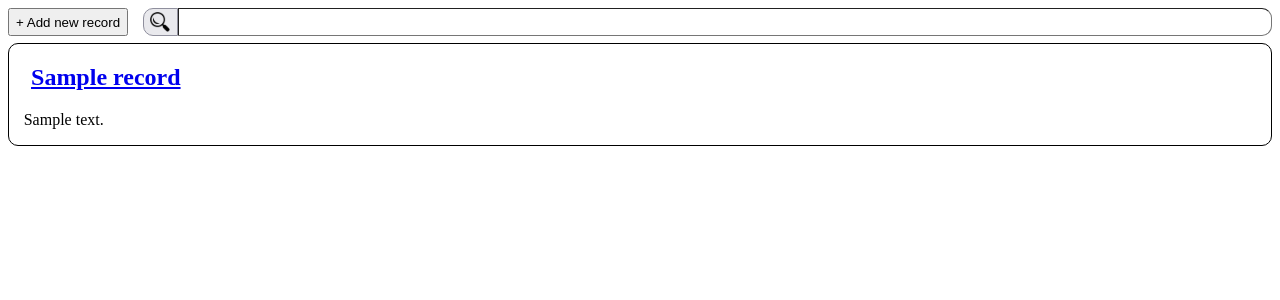
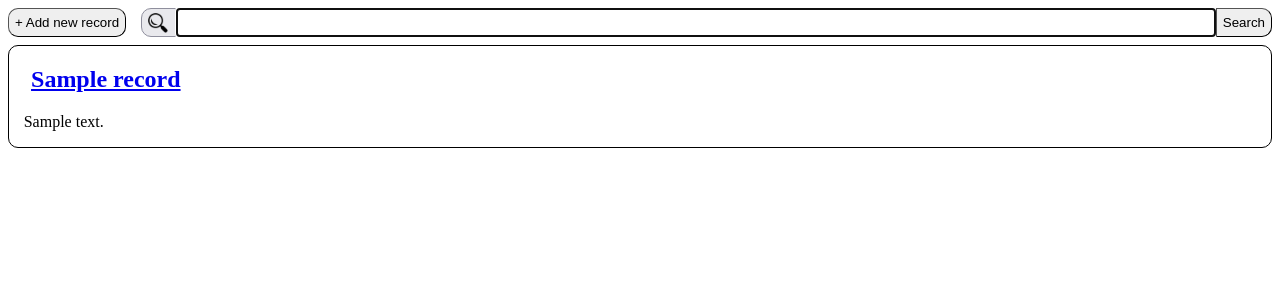
Before and after one commit to KRC2000/FlaskMinimalWebapp, a Flask app: page / in a window 1280 px wide. Shown: the top 300 px of the page. Run offline with Flask 3, Linux system fonts and the light colour scheme; a database or web service that is not in the repository returns one stand-in record (values such as "Sample title").

Commit message:
Search button added, minor fixes

```diff
--- a/app.py
+++ b/app.py
@@ -1,6 +1,7 @@
-from flask import Flask, render_template, request
+from flask import Flask, render_template, request, jsonify
 from pymongo import MongoClient
 from bson.objectid import ObjectId
+import json
 
 DATABASE = True
 
@@ -50,7 +51,13 @@ def create_put():
 
 @app.get('/')
 def index():
-	return render_template('index.html', items=(records.find() if DATABASE else db_stub_records))
+	searchstr = request.args.get('searchstr')
+
+	if searchstr is not None:
+		cursor = records.find({ 'title': {"$regex": f".*{searchstr}.*", "$options": "i"} })
+		return render_template('index.html', items=cursor, searchstr=searchstr)
+
+	return render_template('index.html', items=records.find())
 
 # @app.put('/')
 # def index_put():
--- a/static/css/style.css
+++ b/static/css/style.css
@@ -7,6 +7,9 @@
 }
 
 button {
+    height: 4ex;
+    border-radius: 10px; border-width: 1px;
+    cursor: pointer;
     white-space: nowrap; /* Prevent text from wrapping */
     overflow: hidden; /* Hide overflow text */
     text-overflow: ellipsis; /* Display ellipsis (...) for truncated text */
--- a/static/javascript/create.js
+++ b/static/javascript/create.js
@@ -2,7 +2,7 @@ window.onload = function ()
 {
     // Your JavaScript code to execute when the page and all resources are fully loaded
     document.getElementById('submit').addEventListener('click', put);
-};
+}
 
 function addRecordCreatedAlert(id)
 {
--- /dev/null
+++ b/static/javascript/index.js
@@ -0,0 +1,21 @@
+window.onload = function ()
+{
+    // Your JavaScript code to execute when the page and all resources are fully loaded
+    searchInput = document.getElementById('search');
+    searchInput.focus();
+    searchInput.setSelectionRange(searchInput.value.length, searchInput.value.length);
+}
+
+function searchstr(event)
+{
+    searchInput = document.getElementById('search');
+    window.location = `/?searchstr=${searchInput.value}`;
+}
+
+function buttonPress(event)
+{
+    if (event.key == "Enter")
+    {
+        searchstr(event)
+    }
+}
--- a/templates/create.html
+++ b/templates/create.html
@@ -10,7 +10,7 @@
     <title>Record creation</title>
 </head>
 
-<body style="margin-inline: 2%;">
+<body>
     <h1>Create new record</h1>
     <!-- <div>
         <input type="checkbox" role="switch" id="flexSwitchCheckChecked" checked="">
--- a/templates/index.html
+++ b/templates/index.html
@@ -4,18 +4,20 @@
 <head>
 	<meta charset="UTF-8">
 	<link rel="stylesheet" href="../static/css/style.css">
+    <script src="{{ url_for('static', filename= 'javascript/index.js') }}"></script>
 	<link rel="stylesheet" href="{{ url_for('static', filename= 'css/style.css') }}">
+	<meta name="viewport" content="width=device-width, initial-scale=1">
 	<title>Records</title>
 </head>
 
 <body>
-
-	<div class="mb" style="display: flex; align-items: center; height: 28px;">
-		<button id="new" type="button" class="fullheight" style="text-overflow: ellipsis;" onclick="window.location = '/create'">+ Add new record</button>
+	<div class="mb" style="display: flex; align-items: center; height: 4ex;">
+		<button id="new" type="button" class="fullheight" onclick="window.location = '/create'">+ Add new record</button>
 		<div class="fullheight" style="display: flex; align-items: center; justify-content: center; width: 35px; border: solid 1px #8f8f9d; background-color: #e9e9ed; margin-left: 2ex; border-top-left-radius: 10px; border-bottom-left-radius: 10px;">
-			<img src="resources/search.png" width="20px" height="20px">
+			<img src="{{ url_for('static', filename= 'resources/search.png') }}" width="20px" height="20px">
 		</div>
-		<input class="fullheight" style="flex-grow: 1; border-width: 1px; border-top-right-radius: 10px; border-bottom-right-radius: 10px; min-width: 30px;">
+		<input id="search" class="fullheight" onkeypress="buttonPress(event)" value="{{ searchstr }}" style="flex-grow: 1; box-sizing: border-box; border-width: 1px; min-width: 30px;">
+		<button id="search_accept" class="fullheight" onclick="searchstr()" style="flex-grow: 0; border-width: 1px; border-radius: 0; border-top-right-radius: 10px; border-bottom-right-radius: 10px;">Search</button>
 	</div>
 
 	<div>
```
Also changed, not shown: static/resources/search.png (renamed from templates/resources/search.png), 2 other files.
